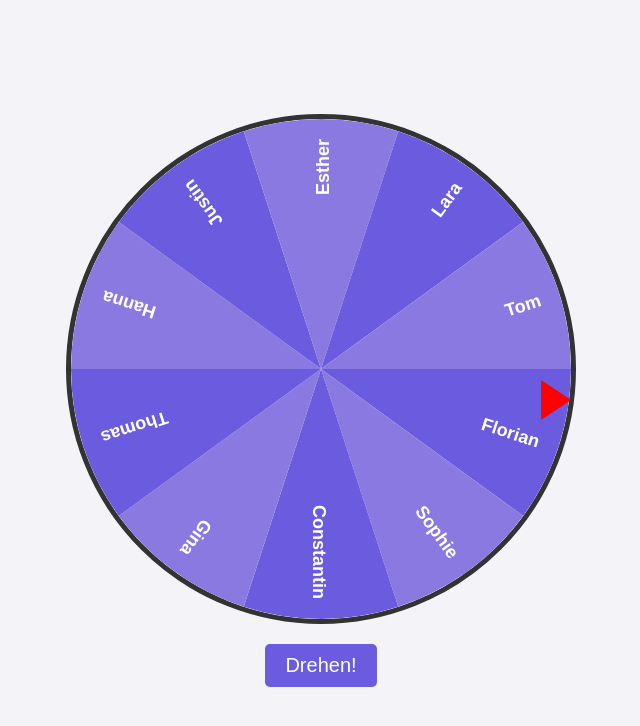
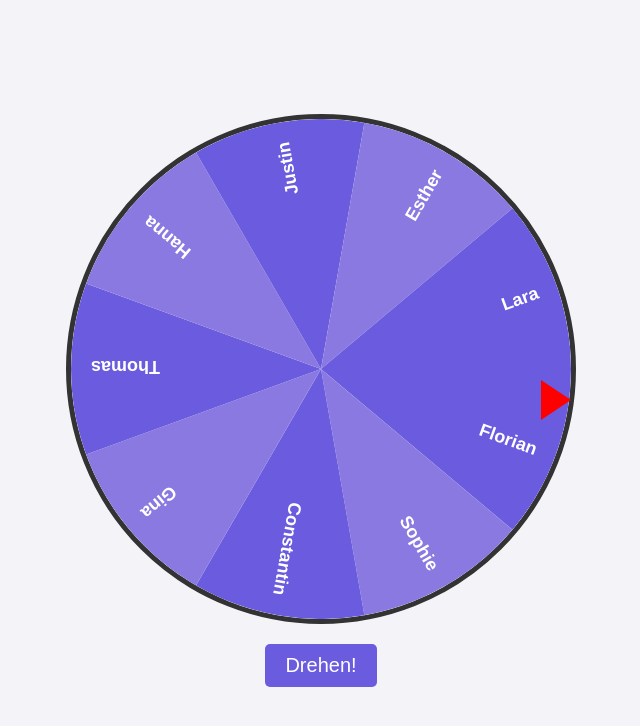
Before and after one commit to RadRadRad2/namensrad, a plain HTML site: page index.html in a window 1280 px wide. Shown: the whole page, without its empty margins (319-959 px from the left). Drawn offline with Linux system fonts and the light colour scheme.

Commit message:
Update index.html

```diff
--- a/index.html
+++ b/index.html
@@ -56,7 +56,7 @@
 <button id="spinButton">Drehen!</button>
 
 <script>
-  const names = ["Florian", "Sophie", "Constantin", "Gina", "Thomas", "Hanna", "Justin", "Esther", "Lara", "Tom"];
+  const names = ["Florian", "Sophie", "Constantin", "Gina", "Thomas", "Hanna", "Justin", "Esther", "Lara"];
   const canvas = document.getElementById("wheel");
   const ctx = canvas.getContext("2d");
   const size = canvas.width;
```
